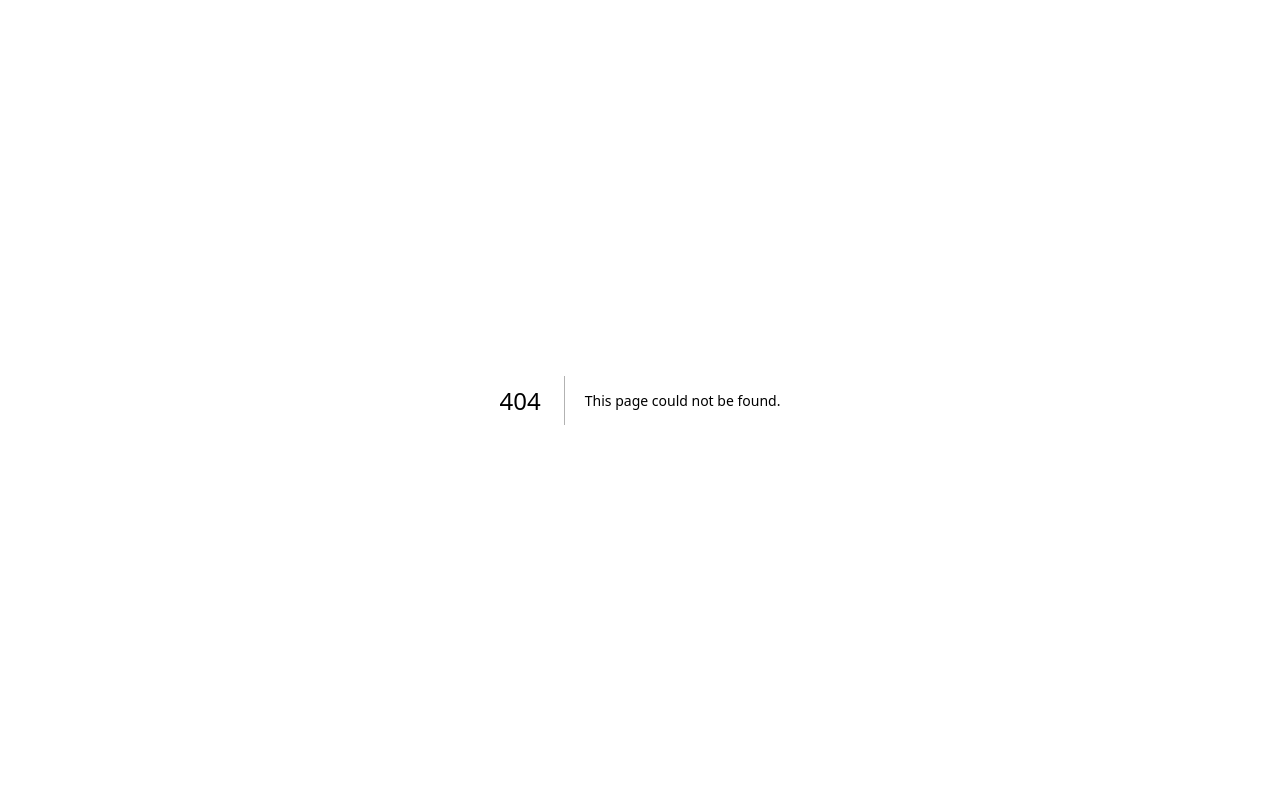
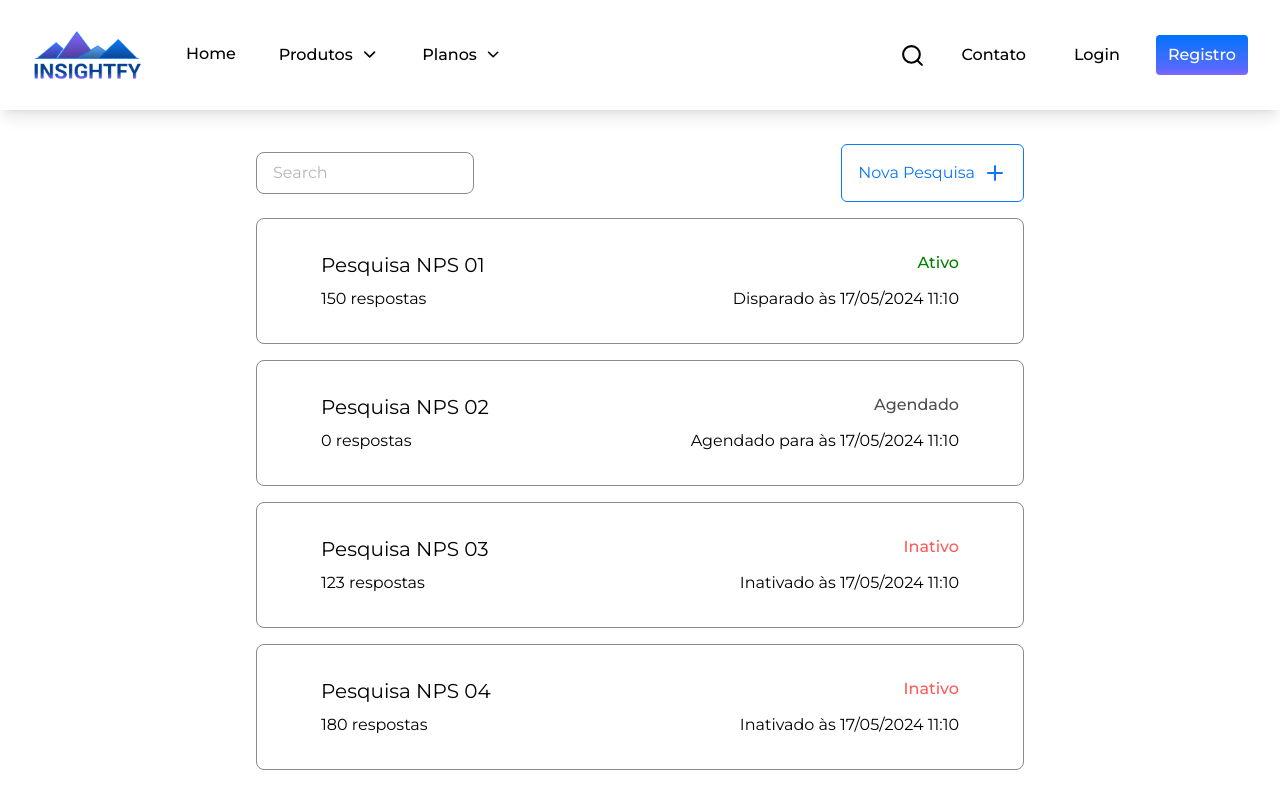
Before and after one commit to H-Leone/ins-front, a Next.js app: page /formularios in a window 1280 px wide. Before the commit this address had no page. Built offline with nearby package versions, Linux system fonts and the light colour scheme.

Commit message:
creating researchs list page

```diff
--- a/package.json
+++ b/package.json
@@ -9,6 +9,7 @@
     "lint": "next lint"
   },
   "dependencies": {
+    "date-fns": "^3.6.0",
     "lucide-react": "^0.374.0",
     "next": "14.2.1",
     "react": "^18",
--- /dev/null
+++ b/src/app/formularios/page.tsx
@@ -0,0 +1,75 @@
+"use client";
+
+import InsightfyButton from "@/components/InsightfyButton/insightfy-button";
+import ResearchCard, {
+  IResearchCardProps,
+} from "@/components/ResearchCard/research-card";
+import TextInput from "@/components/TextInput/text-input";
+import Navbar from "@/components/navbar";
+import { PlusIcon } from "lucide-react";
+import { useState } from "react";
+
+function FormsPage() {
+  const [researchList, setResearchList] = useState<IResearchCardProps[]>([
+    {
+      title: "Pesquisa NPS 01",
+      answers: 150,
+      startDate: new Date(),
+      status: "active",
+    },
+    {
+      title: "Pesquisa NPS 02",
+      answers: 0,
+      startDate: new Date(),
+      status: "scheduled",
+    },
+    {
+      title: "Pesquisa NPS 03",
+      answers: 123,
+      startDate: new Date(),
+      status: "disabled",
+      endDate: new Date(),
+    },
+    {
+      title: "Pesquisa NPS 04",
+      answers: 180,
+      startDate: new Date(),
+      status: "disabled",
+      endDate: new Date(),
+    },
+  ]);
+
+  return (
+    <div>
+      <Navbar />
+      <br />
+      <br />
+      <br />
+      <br />
+      <br />
+      <br />
+      <div className="px-64 flex-col gap-4 flex">
+        <div className="flex justify-between items-center">
+          <TextInput
+            change={() => {}}
+            placeholder="Search"
+            value=""
+            suffixIcon={"search"}
+          />
+          <InsightfyButton
+            click={() => null}
+            disabled={false}
+            text="Nova Pesquisa"
+            variant="outlined"
+            icon={<PlusIcon className="text-insightfy-blue w-6 h-6"></PlusIcon>}
+          />
+        </div>
+        {!!researchList.length
+          ? researchList.map((e, index) => <ResearchCard key={index} {...e} />)
+          : "Nada na lista"}
+      </div>
+    </div>
+  );
+}
+
+export default FormsPage;
--- a/src/app/layout.tsx
+++ b/src/app/layout.tsx
@@ -5,7 +5,7 @@ import "./globals.css";
 const inter = Montserrat({ subsets: ["latin"] });
 
 export const metadata: Metadata = {
-  title: "Create Next App",
+  title: "Insightfy",
   description: "Generated by create next app",
 };
 
--- a/src/app/page.tsx
+++ b/src/app/page.tsx
@@ -16,7 +16,7 @@ function Home() {
           <p className="text-gray-500">Lorem ipsum dolor sit amet, consectetur adipiscing elit. Sed bibendum purus eget nunc luctus tincidunt. Proin dignissim massa sed aliquam iaculis.</p>
 
           <div className="flex gap-4">
-            <button className="bg-insigthfy-gradient px-4 py-2 rounded-md text-white">Começar</button>
+            <button className="bg-insightfy-gradient px-4 py-2 rounded-md text-white">Começar</button>
             <button className="bg-gray-100 px-4 py-2 rounded-md font-medium">Saber mais</button>
           </div>
 
--- /dev/null
+++ b/src/components/InsightfyButton/insightfy-button.tsx
@@ -0,0 +1,38 @@
+interface IInsightfyButtonProps {
+  text: string;
+  variant: "contained" | "outlined";
+  icon?: React.ReactNode;
+  click: () => void;
+  disabled: boolean;
+}
+
+function InsightfyButton({
+  text,
+  variant,
+  icon,
+  click,
+  disabled,
+}: IInsightfyButtonProps) {
+  return (
+    <button
+      disabled={disabled}
+      onClick={click}
+      className={`p-4 rounded-md flex align-center justify-center gap-2 hover:duration-[0.3s] duration-[0.3s] ${
+        variant === "contained"
+          ? "bg-insightfy-blue hover:bg-insightfy-blue-hover"
+          : "border-solid border border-insightfy-blue hover:bg-insightfy-white-hover"
+      }   `}
+    >
+      <span
+        className={`${
+          variant === "contained" ? "text-white" : "text-insightfy-blue"
+        }`}
+      >
+        {text}
+      </span>
+      {icon && icon}
+    </button>
+  );
+}
+
+export default InsightfyButton;
--- /dev/null
+++ b/src/components/ResearchCard/research-card.tsx
@@ -0,0 +1,58 @@
+import { format } from "date-fns";
+
+export interface IResearchCardProps {
+  title: string;
+  answers: number;
+  status: "active" | "scheduled" | "disabled";
+  startDate: Date;
+  endDate?: Date;
+}
+
+function ResearchCard({
+  title,
+  answers,
+  status,
+  startDate,
+  endDate,
+}: IResearchCardProps) {
+  return (
+    <div className="px-16 py-8 border-solid border border-[#8A8A8E] rounded-lg flex justify-between flex-col gap-2">
+      <div className="flex justify-between align-center">
+        <span className="size-20 text-black text-xl h-fit w-fit">{title}</span>
+        <span
+          className={`size-16 text-green text-base h-fit w-fit font-medium ${
+            status === "active"
+              ? "text-insightfy-green"
+              : status === "disabled"
+              ? "text-insightfy-red"
+              : "text-[#4E4E4E]"
+          }`}
+        >
+          {status === "active"
+            ? "Ativo"
+            : status === "disabled"
+            ? "Inativo"
+            : status === "scheduled"
+            ? "Agendado"
+            : "Desconhecido"}
+        </span>
+      </div>
+      <div className="flex justify-between align-center">
+        <span className="size-12 text-black text-base h-fit w-fit">
+          {answers === 1 ? answers + " resposta" : answers + " respostas"}
+        </span>
+        <span className="size-12 text-green text-base h-fit w-fit">
+          {status === "active"
+            ? "Disparado às " + format(startDate, "dd/MM/yyyy HH:mm")
+            : status === "disabled"
+            ? "Inativado às " + format(endDate ?? new Date(), "dd/MM/yyyy HH:mm")
+            : status === "scheduled"
+            ? "Agendado para às " + format(startDate, "dd/MM/yyyy HH:mm")
+            : ""}
+        </span>
+      </div>
+    </div>
+  );
+}
+
+export default ResearchCard;
--- /dev/null
+++ b/src/components/TextInput/text-input.tsx
@@ -0,0 +1,23 @@
+interface Props {
+  value: string;
+  placeholder: string;
+  suffixIcon?: React.ReactNode;
+  prefixIcon?: React.ReactNode;
+  change: () => void;
+}
+
+function TextInput({ value, placeholder, suffixIcon, change }: Props) {
+  return (
+    <div className="block relative">
+      <input
+        className="border-solid border border-[#8A8A8E] rounded-lg p-2 pl-4 placeholder:text-placeholder-text focus:outline-none focus:ring-2 focus:ring-insightfy-blue"
+        type="text"
+        value={value}
+        placeholder={placeholder}
+        onChange={change}
+      />
+    </div>
+  );
+}
+
+export default TextInput;
--- a/src/components/nav-item-card.tsx
+++ b/src/components/nav-item-card.tsx
@@ -12,7 +12,7 @@ interface Props {
 function NavItemCard({ gradient, name, subItems, index, itemOpen, handleClickNavItem, handleClickSubItem }: NavItem & Props) {
     return (
         <span
-            className={`relative px-3 py-2 rounded ${gradient && "bg-insigthfy-gradient"}`}
+            className={`relative px-3 py-2 rounded ${gradient && "bg-insightfy-gradient"}`}
         >
             <section
                 onClick={handleClickNavItem(subItems ? index : { name, subItems })}
--- a/src/components/navbar.tsx
+++ b/src/components/navbar.tsx
@@ -6,6 +6,7 @@ import { useState } from "react";
 import NavItemCard from "./nav-item-card";
 import { Search } from "lucide-react";
 import Logo from "../../public/insightfy-logo.png";
+import { normalizeString } from "@/utils/stringNomalizer";
 
 function Navbar() {
   const router = useRouter();
@@ -17,7 +18,7 @@ function Navbar() {
     },
     {
       name: "Produtos",
-          subItems: ["Exemplo", "Exemplo"],
+      subItems: ["Formulários", "Exemplo"],
     },
     {
       name: "Planos",
@@ -52,12 +53,12 @@ function Navbar() {
     if (typeof navItem === "number") {
       setItemOpen(navItem === itemOpen ? null : navItem);
     } else {
-            router.push(`/${navItem.name.toLowerCase()}`);
+      router.push(`/${normalizeString(navItem.name.toLowerCase())}`);
     }
   };
 
   const handleClickSubItem = (subItem: string) => () => {
-        router.push(`/${subItem.toLowerCase()}`);
+    router.push(`/${normalizeString(subItem.toLowerCase())}`);
   };
 
   return (
--- /dev/null
+++ b/src/utils/stringNomalizer.ts
@@ -0,0 +1,12 @@
+const normalizeString = (str: string): string => {
+  // Normaliza a string removendo acentos
+  str = str.normalize("NFD").replace(/[\u0300-\u036f]/g, "");
+
+  // Substitui 'ç' e 'Ç'
+  str = str.replace(/ç/g, "c").replace(/Ç/g, "C");
+
+  // Mantém letras, números, espaços e hifens, removendo o resto
+  return str.replace(/[^a-zA-Z0-9 \-]/g, "");
+};
+
+export { normalizeString };
--- a/tailwind.config.ts
+++ b/tailwind.config.ts
@@ -9,7 +9,16 @@ const config: Config = {
   theme: {
     extend: {
       backgroundImage: {
-        "insigthfy-gradient": "linear-gradient(180deg, rgba(0,115,252,1) 0%, rgba(85,106,254,1) 82%, rgba(130,102,255,1) 100%)",
+        "insightfy-gradient":
+          "linear-gradient(180deg, rgba(0,115,252,1) 0%, rgba(85,106,254,1) 82%, rgba(130,102,255,1) 100%)",
+      },
+      colors: {
+        "insightfy-blue": "#0C77F8",
+        "insightfy-blue-hover": "#0C77F895",
+        "insightfy-white-hover": "#0C77F835",
+        "placeholder-text": "#3C3C4360",
+        "insightfy-green": "#008000",
+        "insightfy-red": "#FF5A5A",
       },
     },
   },
```
Also changed, not shown: public/logo-icon.svg (added), 1 other file (tests, documents, lock files or other folders). Lines whose indentation alone changed are shown as unchanged.
